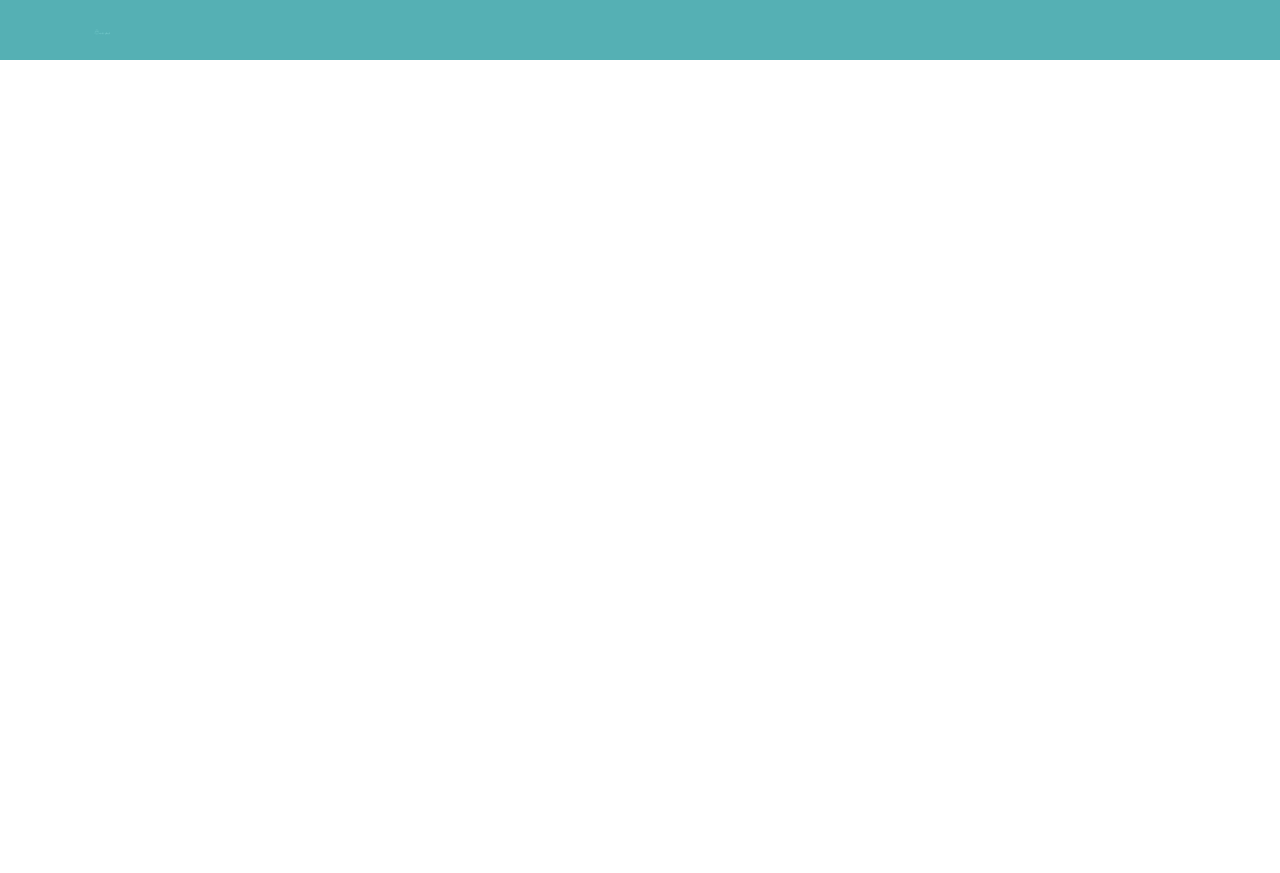
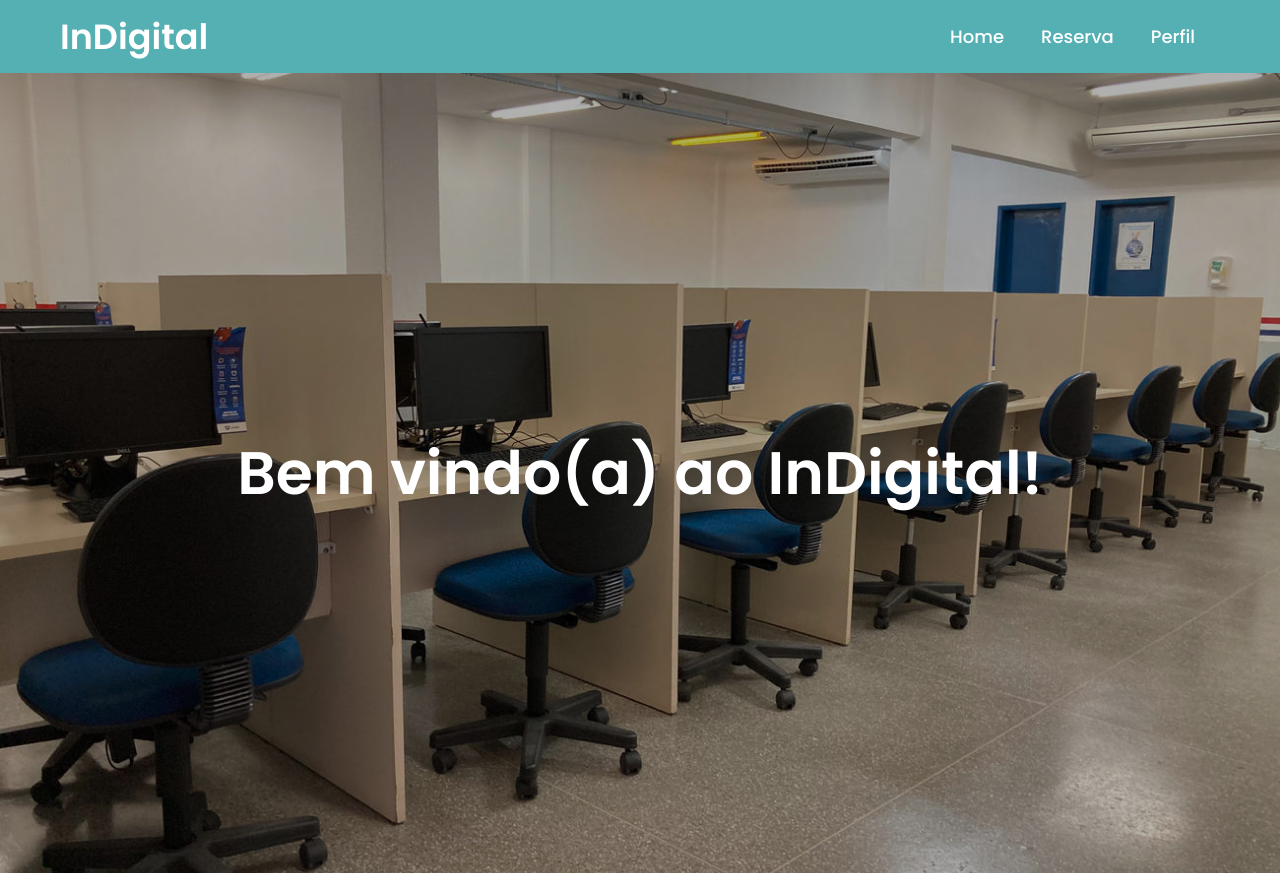
Before and after one commit to Adaylla/InDigital, a Django app: page / in a window 1280 px wide. Before the commit the page ends 60 px from the top, so only its background shows below. Run offline with Django 5.2, Linux system fonts and the light colour scheme.

Commit message:
iniciando html e css

```diff
--- a/indigital/static/css/styles.css
+++ b/indigital/static/css/styles.css
@@ -1,15 +1,56 @@
-.header {
-    background-color: #55B0B4;
-    padding: 10px 20px;
+/*Google Fonts*/
+@import url('https://fonts.googleapis.com/css2?family=Poppins:wght@400;500;600;700&display=swap');
+
+*{
+    margin: 0;
+    padding: 0;
+    box-sizing: border-box;
+    font-family: 'Poppins', sans-serif;
 }
 
-.logo {
+nav{
+    background-color: #55B0B4;
+    padding: 10px 60px;
+    display: flex;
+    justify-content: space-between;
+    align-items: center;
+}
+
+nav .logo a{
+    text-decoration: none;
+    color: white;
+    font-size: 35px;
+    font-weight: 600;
+}
+
+nav ul{
     display: flex;
     align-items: center;
-    gap: 20px;
+    list-style-type: none;
+    padding: 10px;
 }
 
-.logo-img {
-    width: 40px;
-    height: auto;
+nav li{
+    margin-left: 7px;
 }
+
+nav li a{
+    text-decoration: none;
+    color: white;
+    font-size: 18px;
+    font-weight: 500;
+    padding: 8px 15px;
+    border-radius: 5px;
+    transition: 0.3s;
+}
+
+nav li a:hover{
+    background-color: white;
+    color: #55B0B4;
+}
+
+.texto .titulo{
+    color: white;
+    font-size: 60px;
+    font-weight: 600;
+}
--- a/indigital/templates/base.html
+++ b/indigital/templates/base.html
@@ -0,0 +1,46 @@
+{% load static %}
+<!DOCTYPE html>
+<html lang="pt-br">
+<head>
+    <meta charset="UTF-8">
+    <meta name="viewport" content="width=device-width, initial-scale=1.0">
+    <title>
+        {% block title %}InDigital{% endblock title %}
+    </title>
+    <!-- favicon -->
+    <link rel="icon" type="image/png" href="{% static 'assets/favicon.ico' %}" />
+    <!-- booststrap -->
+    <!-- <link href="https://cdn.jsdelivr.net/npm/bootstrap@5.3.3/dist/css/bootstrap.min.css" rel="stylesheet" integrity="sha384-QWTKZyjpPEjISv5WaRU9OFeRpok6YctnYmDr5pNlyT2bRjXh0JMhjY6hW+ALEwIH" crossorigin="anonymous">-->
+    <!-- css -->
+    <link href="{% static 'css/styles.css' %}" rel="stylesheet" />
+</head>
+<body>
+    <nav>
+        <div class="logo">
+            <a href="index.html">InDigital</a>
+        </div>
+    <ul>
+        <li> <a href="#">Home</a> </li>
+        <li> <a href="#">Reserva</a> </li>
+        <li> <a href="#">Perfil</a> </li>
+    </ul>
+    </nav>
+    <section class="banner">
+        <div class="texto">
+            <h1 class="titulo">Bem vindo(a) ao InDigital!</h1>
+        </div>
+    </section>
+    <style>
+        .banner {
+            height: 100vh;
+            background: linear-gradient(rgba(0, 0, 0, 0.308), rgba(0, 0, 0, 0.281)),url("{% static 'assets/img/lab.png' %}");
+            background-size: cover;
+            background-position: center;
+            background-repeat: no-repeat;
+            display: flex;
+            align-items: center;
+            justify-content: center;
+        }
+    </style>
+</body>
+</html>
--- a/indigital/templates/index.html
+++ b/indigital/templates/index.html
@@ -1,27 +1,6 @@
+{% extends 'base.html' %}
 {% load static %}
-<!DOCTYPE html>
-<html lang="pt-br">
-<head>
-    <meta charset="UTF-8">
-    <meta name="viewport" content="width=device-width, initial-scale=1.0">
-    <title>
-        {% block title %}InDigital{% endblock title %}
-    </title>
-    <!-- favicon -->
-    <link rel="icon" type="image/png" href="{% static 'assets/favicon.ico' %}" />
-    <!-- booststrap -->
-    <link href="https://cdn.jsdelivr.net/npm/bootstrap@5.3.3/dist/css/bootstrap.min.css" rel="stylesheet" integrity="sha384-QWTKZyjpPEjISv5WaRU9OFeRpok6YctnYmDr5pNlyT2bRjXh0JMhjY6hW+ALEwIH" crossorigin="anonymous">
-    <!-- css -->
-    <link href="{% static 'css/styles.css' %}" rel="stylesheet" />
-</head>
-<body>
-    <header class="header">
-        <div class="container d-flex justify-content-between align-items-center">
-            <!-- logo -->
-            <div class="logo">
-                <img src="{% static "assets/img/indigitallogotipo.png" %}" alt="Logo" class="logo-img">
-            </div>
-        </div>
-    </header>
-</body>
-</html>
+
+{% block content %}
+
+{% endblock content %}
```
Also changed, not shown: indigital/static/assets/img/lab.png (added).
